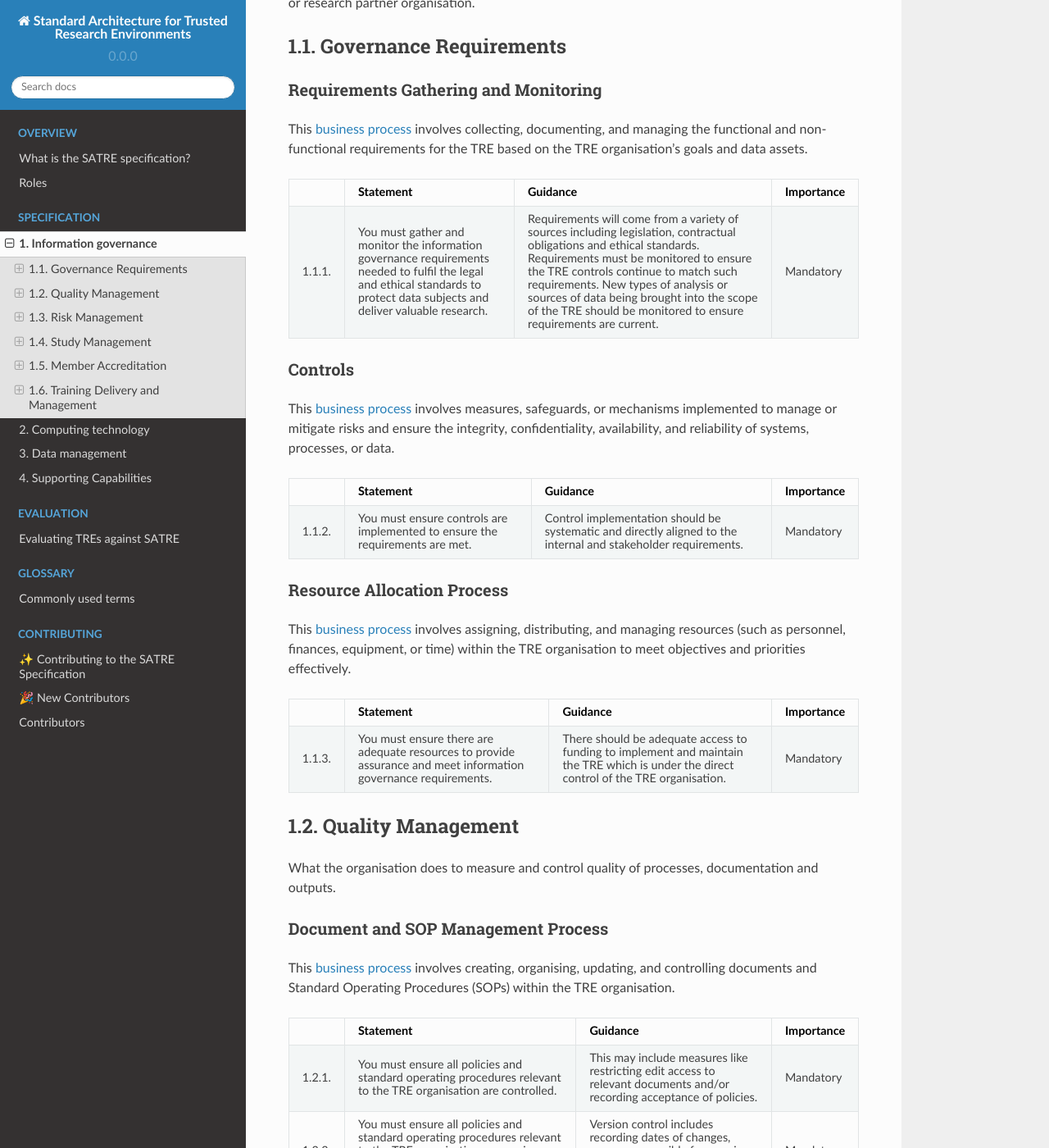
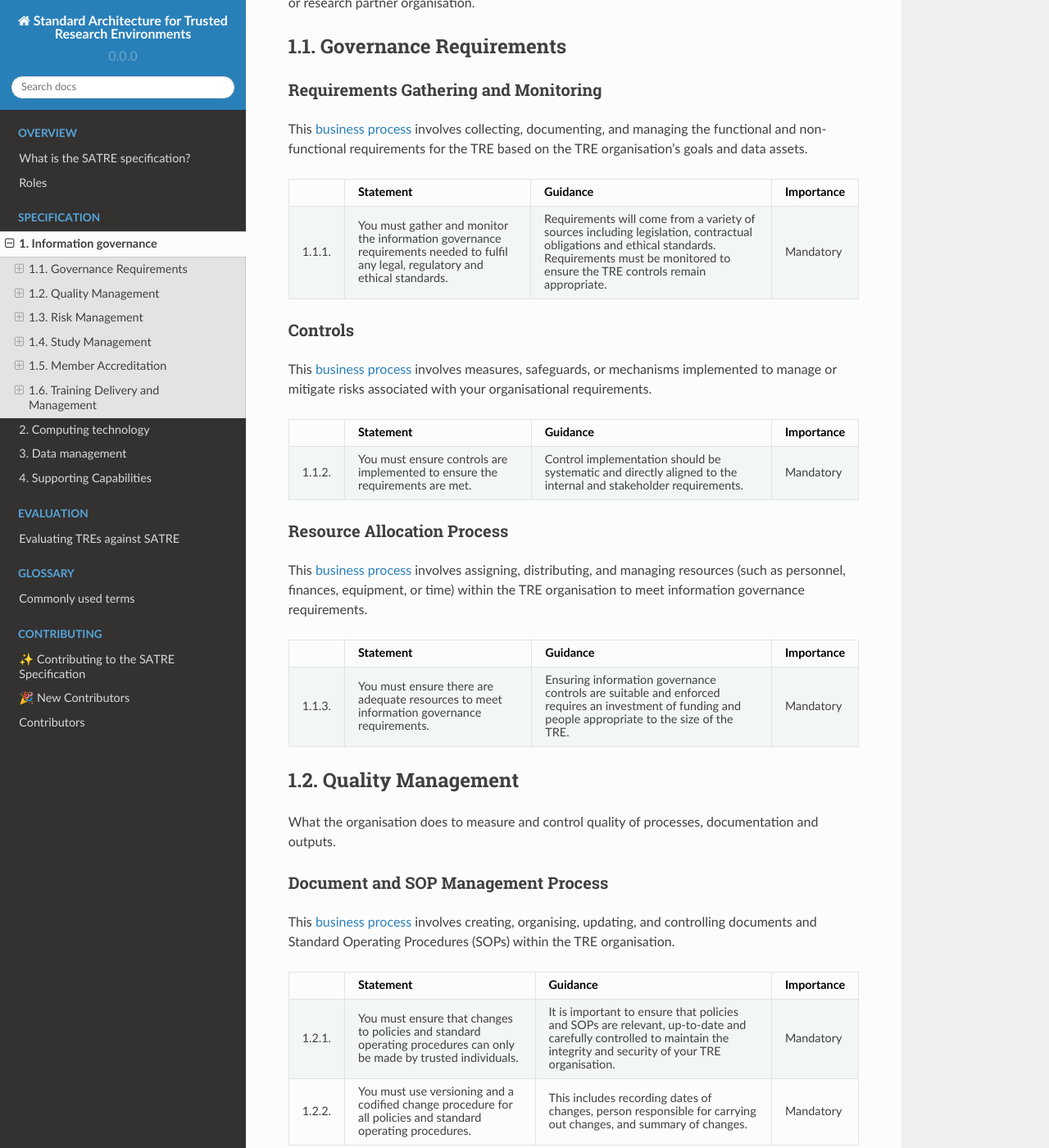
Before and after one commit to sa-tre/satre-specification, a Sphinx documentation site: the page built from docs/source/pillars/information_governance.md, in a window 1280 px wide and 1400 px high, scrolled down 698 px. Shown: the whole window at 82% size. Built offline with Sphinx 7.4.7 and the Read the Docs theme 2.0.0, drawn with Linux system fonts in a browser that asks for light colours; some of the changed text lies outside the part shown.

Commit message:
:memo: Changes from Turing self-assessment

````diff
--- a/docs/source/pillars/information_governance.md
+++ b/docs/source/pillars/information_governance.md
@@ -30,16 +30,15 @@ This {term}`business process <business process>` involves collecting, documentin
   - Guidance
   - Importance
 * - 1.1.1.
-  - You must gather and monitor the information governance requirements needed to fulfil the legal and ethical standards to protect data subjects and deliver valuable research.
+  - You must gather and monitor the information governance requirements needed to fulfil any legal, regulatory and ethical standards.
   - Requirements will come from a variety of sources including legislation, contractual obligations and ethical standards.
-    Requirements must be monitored to ensure the TRE controls continue to match such requirements.
-    New types of analysis or sources of data being brought into the scope of the TRE should be monitored to ensure requirements are current.
+    Requirements must be monitored to ensure the TRE controls remain appropriate.
   - Mandatory
 ```
 
 ### Controls
 
-This {term}`business process <business process>` involves measures, safeguards, or mechanisms implemented to manage or mitigate risks and ensure the integrity, confidentiality, availability, and reliability of systems, processes, or data.
+This {term}`business process <business process>` involves measures, safeguards, or mechanisms implemented to manage or mitigate risks associated with your organisational requirements.
 
 ```{list-table}
 :header-rows: 1
@@ -57,7 +56,7 @@ This {term}`business process <business process>` involves measures, safeguards,
 
 ### Resource Allocation Process
 
-This {term}`business process <business process>` involves assigning, distributing, and managing resources (such as personnel, finances, equipment, or time) within the TRE organisation to meet objectives and priorities effectively.
+This {term}`business process <business process>` involves assigning, distributing, and managing resources (such as personnel, finances, equipment, or time) within the TRE organisation to meet information governance requirements.
 
 ```{list-table}
 :header-rows: 1
@@ -68,8 +67,8 @@ This {term}`business process <business process>` involves assigning, distributin
   - Guidance
   - Importance
 * - 1.1.3.
-  - You must ensure there are adequate resources to provide assurance and meet information governance requirements.
-  - There should be adequate access to funding to implement and maintain the TRE which is under the direct control of the TRE organisation.
+  - You must ensure there are adequate resources to meet information governance requirements.
+  - Ensuring information governance controls are suitable and enforced requires an investment of funding and people appropriate to the size of the TRE.
   - Mandatory
 ```
 
@@ -90,12 +89,12 @@ This {term}`business process <business process>` involves creating, organising,
   - Guidance
   - Importance
 * - 1.2.1.
-  - You must ensure all policies and standard operating procedures relevant to the TRE organisation are controlled.
-  - This may include measures like restricting edit access to relevant documents and/or recording acceptance of policies.
+  - You must ensure that changes to policies and standard operating procedures can only be made by trusted individuals.
+  - It is important to ensure that policies and SOPs are relevant, up-to-date and carefully controlled to maintain the integrity and security of your TRE organisation.
   - Mandatory
 * - 1.2.2.
-  - You must ensure all policies and standard operating procedures relevant to the TRE organisation are version controlled and have codified change processes.
-  - Version control includes recording dates of changes, person responsible for carrying out changes, and summary of changes.
+  - You must use versioning and a codified change procedure for all policies and standard operating procedures.
+  - This includes recording dates of changes, person responsible for carrying out changes, and summary of changes.
   - Mandatory
 ```
 
@@ -130,12 +129,12 @@ This {term}`business process <business process>` involves an independent evaluat
   - Guidance
   - Importance
 * - 1.2.4.
-  - You must audit your TRE organisation against relevant requirements and standards
-  - If you are publicly accredited against a standard, for instance ISO27001, DSPT, CE+ etc., you must have processes in place to ensure you remain compliant.
+  - You must audit your TRE organisation against relevant requirements and standards.
+  - If you are publicly accredited against a standard, for instance ISO27001, DSPT, CE+ _etc._, you must have processes in place to ensure you remain compliant.
   - Mandatory
 * - 1.2.5.
   - You must report on and share outcomes of each audit of your TRE organisation with the required bodies.
-  - This may include regulatory bodies or the organisations that manage accreditations you have
+  - This may include regulatory bodies or the organisations that manage accreditations you have.
   - Mandatory
 ```
 
@@ -158,7 +157,7 @@ This {term}`business process <business process>` involves a structured approach
   - Mandatory
 * - 1.2.7.
   - You must monitor compliance of your suppliers with the terms of the contracts.
-  - This will include monitoring changes in the services and infrastructure being delivered and quality management within the contractor’s organisation.
+  - This will include monitoring changes in the services and infrastructure being delivered and quality management within the contractor's organisation.
     This may be done through formal audit or by monitoring change and quality documentation provided by the supplier.
   - Mandatory
 ```
@@ -219,7 +218,7 @@ This {term}`data object <data object>` consists of data, including training reco
 * - 1.2.11.
   - You should collect and maintain quality management data for measuring the effectiveness of a TRE.
   - Large amounts of data will be produced by elements within the TRE.
-    These data should be analysed with reports and dashboards provided to guide TRE implementer’s improvements and provide re-assurance to data consumers and subjects.
+    These data should be analysed with reports and dashboards provided to guide TRE implementer's improvements and provide re-assurance to data consumers and subjects.
   - Recommended
 ```
 
@@ -264,7 +263,8 @@ This {term}`business process <business process>` involves the systematic evaluat
   - Mandatory
 * - 1.3.2.
   - You must carry out a data processing assessment for all projects requiring a TRE.
-  - A data processing assessment is a process designed to identify risks arising out of the processing of sensitive data and to minimise these risks as far and as early as possible. This may take the form of an existing regulatory requirements such as Data Protection Impact Assessment.
+  - A data processing assessment is a process designed to identify risks arising out of the processing of sensitive data and to minimise these risks as far and as early as possible.
+    This may take the form of an existing regulatory requirements such as Data Protection Impact Assessment.
   - Mandatory
 ```
 
@@ -387,7 +387,7 @@ This {term}`application component <application component>` is an online platform
 * - 1.4.5.
   - You could implement a portal that can provide a workflow engine and database which automates the processes within this capability.
   - A portal should automate as much of the processes within the capability as possible.
-    Where processes are automated process maturity is easier to achieve with processes being completed more consistently and producing quality control and monitoring data automatically
+    Where processes are automated, process maturity is easier to achieve, with more consistent completion and automatic production of quality control and monitoring data.
   - Optional
 ```
 
@@ -425,7 +425,7 @@ This {term}`data object <data object>` is a centralised record or database that
   - Importance
 * - 1.4.7.
   - You should keep a complete record of all the research studies and projects within the TRE current and past.
-  - The study register should contain all data related to a study including a reference to data assets, members (researchers, owners etc.) and any compliance activities required.
+  - The study register should contain all data related to a study including a reference to data assets, members (researchers, owners _etc._) and any compliance activities required.
   - Recommended
 ```
 
@@ -447,7 +447,7 @@ This {term}`business process <business process>` involves confirming or authenti
   - Importance
 * - 1.5.1.
   - You must have a robust method for identifying accredited members of your TRE organisation, prior to their accessing of sensitive data.
-  - This may include identity checks (such as checking photographic identification or other validated credentials) or email/phone verification.
+  - This may include ID checks or email/phone verification.
   - Mandatory
 ```
 
@@ -465,7 +465,7 @@ This {term}`business process <business process>` involves introducing and integr
   - Importance
 * - 1.5.2.
   - You must have clear onboarding processes in place for all roles within your TRE organisation.
-  - This may include all members signing role-specific terms of use and completing role specific training.
+  - This may include all members signing role-specific terms of use or confirming that they have completed role specific training.
   - Mandatory
 ```
 
@@ -505,7 +505,7 @@ This {term}`application component <application component>` is a software system
   - Importance
 * - 1.5.5.
   - You must have robust and secure applications in place to authenticate users (and services) within the TRE.
-  - The number of authentication applications should be kept to a minimum with common controls and standards applied across all such as MFA, password complexity etc.
+  - The number of authentication applications should be kept to a minimum with common controls and standards applied across all such as MFA, password complexity _etc._.
   - Mandatory
 ```
 
@@ -546,18 +546,22 @@ This {term}`business process <business process>` involves designing, developing,
   - Importance
 * - 1.6.1.
   - You must determine what training is relevant for all roles within the TRE organisation.
-  - This may include, for instance, cyber security training, GDPR training, and higher level training for system operators. Specialised roles are likely to need more tailored training. Identification of these specialities should be done through a systematic training needs analysis. Specific training may also be required based on the data or data provider such as GCP.
+  - This may include, for instance, cyber security training, GDPR training, and higher level training for system operators.
+    Specialised roles are likely to need more tailored training.
+    Identification of these specialities should be done through a systematic training needs analysis.
+    Specific training may also be required based on the data or data provider such as GCP.
   - Mandatory
 * - 1.6.2.
   - You must ensure that relevant training is available for all roles within the TRE organisation.
-  - All TRE organisation members need to be enabled to complete all relevant training and keep their training current.
+  - All TRE organisation members need to complete all relevant training and keep their training current.
+    You may need to provide help or guidance to enable them to do so.
     Details of what training is needed will have been determined above.
   - Mandatory
 * - 1.6.3.
   - You must provide repeat or updated training where necessary to account for changes in competency requirements.
   - Training is not a one-off event.
     Electronic reminders for refresher training should be considered.
-    Ideally training should remain relevant and so policies and processes should enable people to demonstrate competency rather than repeat training unnecessarily.
+    Ideally, training should remain relevant and so policies and processes should enable people to demonstrate competency rather than unnecessarily repeating training.
   - Mandatory
 ```
 
@@ -576,10 +580,11 @@ This {term}`business process <business process>` involves managing and overseein
 * - 1.6.4.
   - You must maintain accurate training records that are directly tied to the role and access levels within the TRE.
   - Training records should be tied to a user record and carefully maintained.
+    Maintaining training records enables you to ensure all people have completed the required training and that repeat training happens regularly.
   - Mandatory
 * - 1.6.5.
-  - You should accept proof of relevant training certifications from third parties.
-  - This should include competency testing and more simple recording of actions such as read and understood.
+  - You should accept proof of relevant training certifications from trusted third parties.
+  - You might choose to trust certifications provided by known training providers or your institution's partner organisations.
   - Recommended
 ```
 
@@ -619,11 +624,13 @@ This {term}`data object <data object>` consists of information or data associate
   - Guidance
   - Importance
 * - 1.6.8.
-  - You could ensure course data is transferable between systems where possible.
+  - You could ensure that any courses you use are available in standard, transferable formats.
   - Support for standard formats such as SCORM allows courses to be shared between providers.
+    This could help facilitate standardisation of training provision for TRE users across organisations.
   - Optional
 * - 1.6.9.
   - You could keep historical copies of courses in order to demonstrate competency at a given point in time.
-  - Data providers and regulators may be required to audit historical records (EG. Clinical trials) it may be necessary to retain copies of superseded training along with versions of certifications within the training record.
+  - Data providers and regulators may be required to audit historical records, _e.g._ for clinical trials.
+    It may be necessary to retain copies of superseded training along with versions of certifications within the training record.
   - Optional
 ```
````
Also changed, not shown: other parts of docs/source/pillars/information_governance.md (+7 -7 lines).
